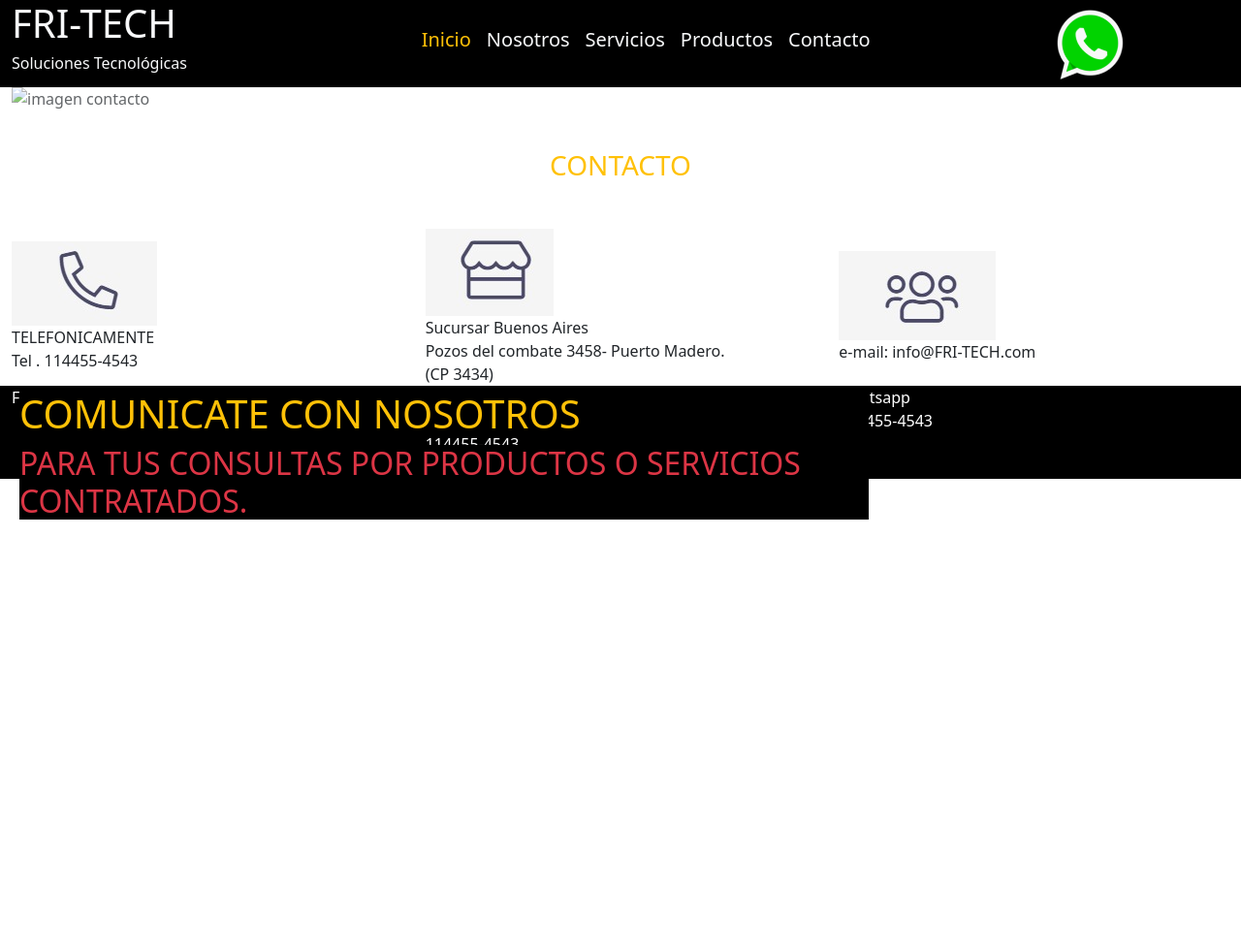
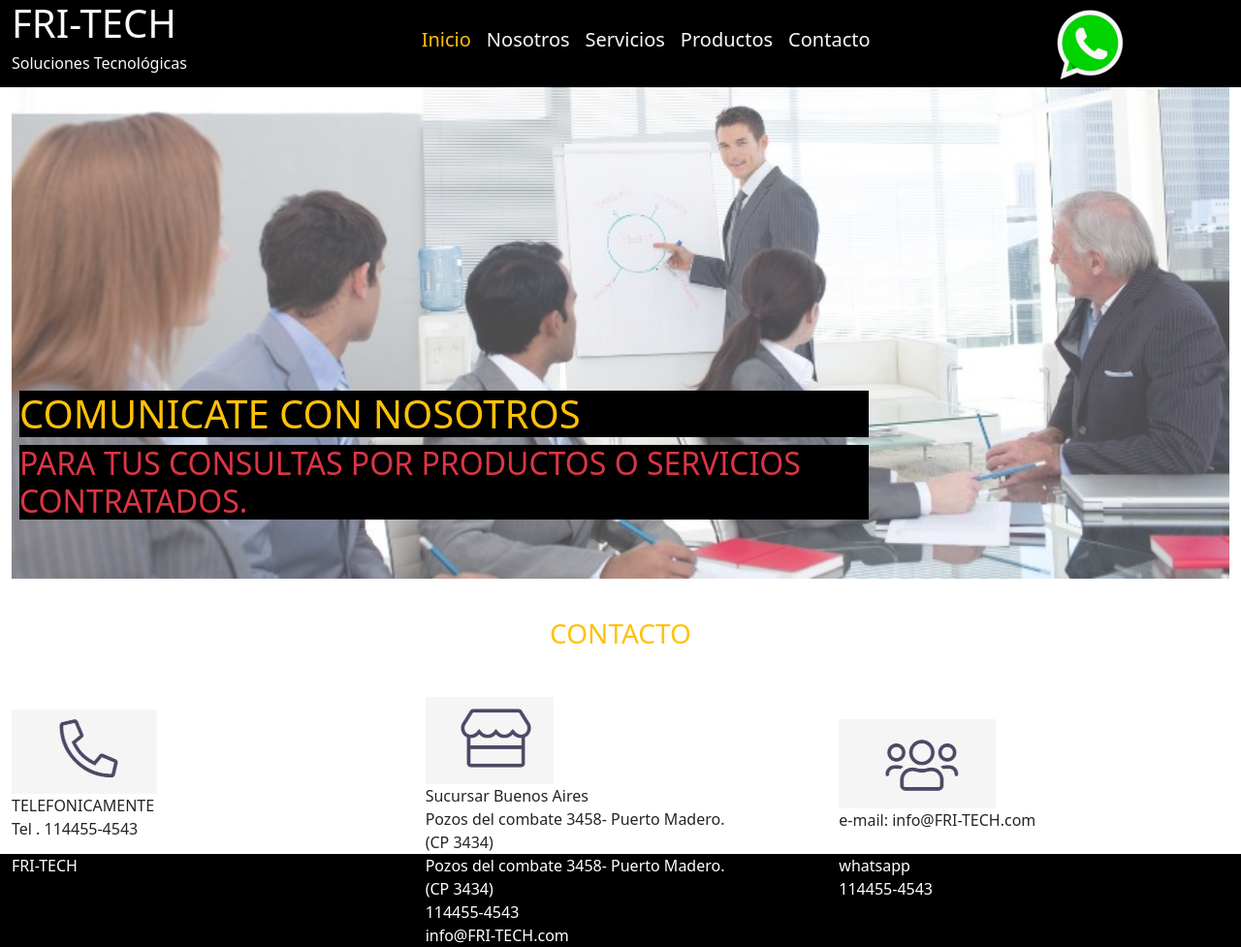
Before and after one commit to sepilrat/PreEntrega3-Rossi, a plain HTML site: page contacto.html in a window 1280 px wide. Shown: the whole page at 97% size. Before the commit the page ends 800 px from the top, so only its background shows below. Drawn offline with nearby package versions, Linux system fonts and the light colour scheme; the site is published under a folder, as on GitHub Pages, so addresses that start at the root find nothing.

Commit message:
actualización de rutas de contacto

```diff
--- a/contacto.html
+++ b/contacto.html
@@ -82,7 +82,7 @@
     <main class="container-fluid">
 
         <figure class="row">
-            <img class="col-12" src="/img/proyectos.jpg" width="100%" alt="imagen contacto">
+            <img class="col-12" src="./img/proyectos.jpg" width="100%" alt="imagen contacto">
         </figure>
         <figcaption>
             <h1 class="text-warning bg-black">COMUNICATE CON NOSOTROS</h1>
```
